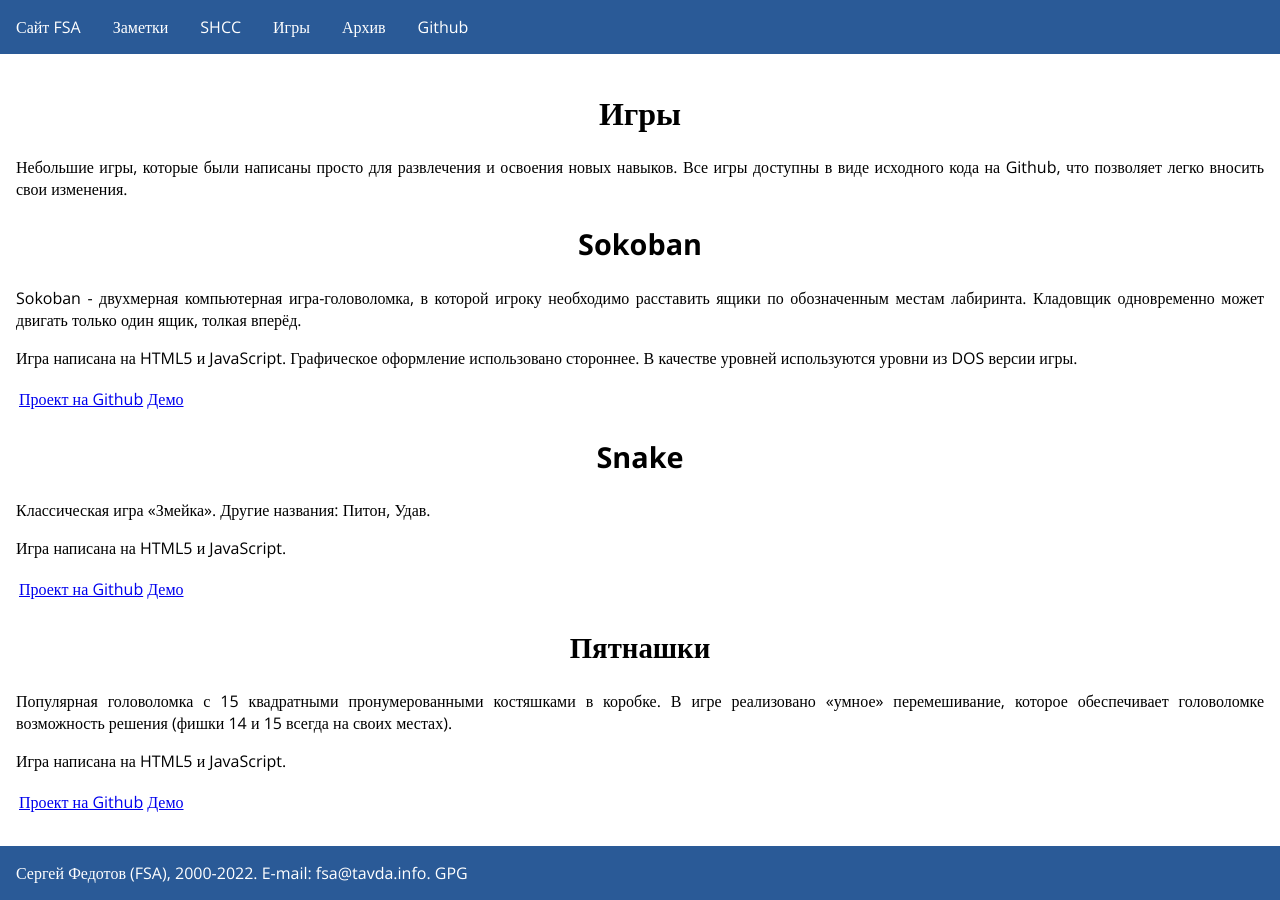
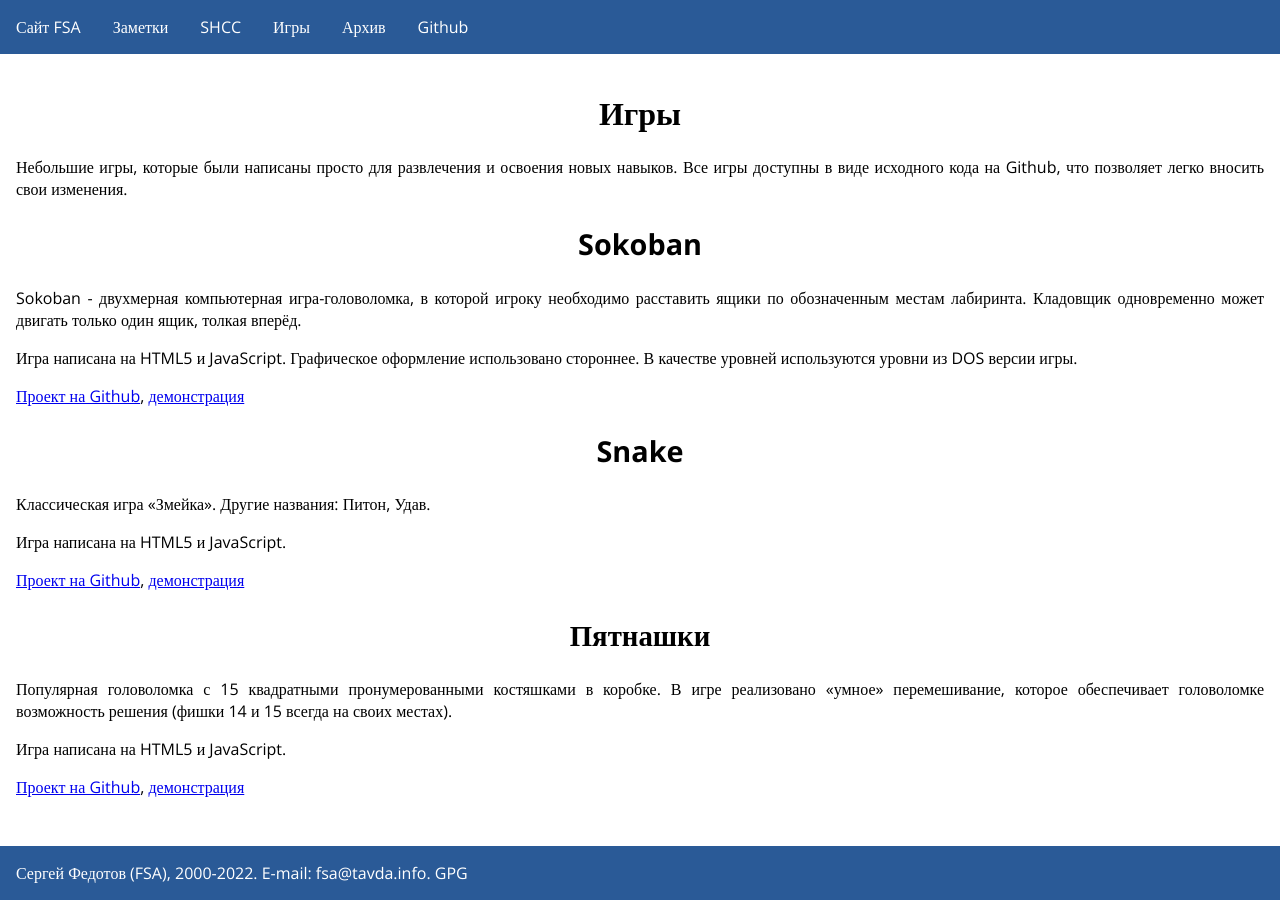
Before and after one commit to fsa/site, a Jekyll site: the page built from games.md, in a window 1280 px wide. Built offline with Jekyll 4.4.1, drawn with Linux system fonts in a browser that asks for light colours; our own code applies the rules of GitHub Pages for plain Markdown files.

Commit message:
Изменение оформления раздела игры

```diff
--- a/games.md
+++ b/games.md
@@ -12,7 +12,7 @@ Sokoban - двухмерная компьютерная игра-головол
 
 Игра написана на HTML5 и JavaScript. Графическое оформление использовано стороннее. В качестве уровней используются уровни из DOS версии игры.
 
-[Проект на Github](https://github.com/fsa/html5-sokoban) | [Демо](https://tavda.info/sokoban/)
+[Проект на Github](https://github.com/fsa/html5-sokoban), [демонстрация](https://tavda.info/sokoban/)
 
 ## Snake
 
@@ -20,7 +20,7 @@ Sokoban - двухмерная компьютерная игра-головол
 
 Игра написана на HTML5 и JavaScript.
 
-[Проект на Github](https://github.com/fsa/html5-snake) | [Демо](https://tavda.info/snake/)
+[Проект на Github](https://github.com/fsa/html5-snake), [демонстрация](https://tavda.info/snake/)
 
 ## Пятнашки
 
@@ -28,4 +28,4 @@ Sokoban - двухмерная компьютерная игра-головол
 
 Игра написана на HTML5 и JavaScript.
 
-[Проект на Github](https://github.com/fsa/html5-fifteen) | [Демо](https://tavda.info/fifteen/)
+[Проект на Github](https://github.com/fsa/html5-fifteen), [демонстрация](https://tavda.info/fifteen/)
```
